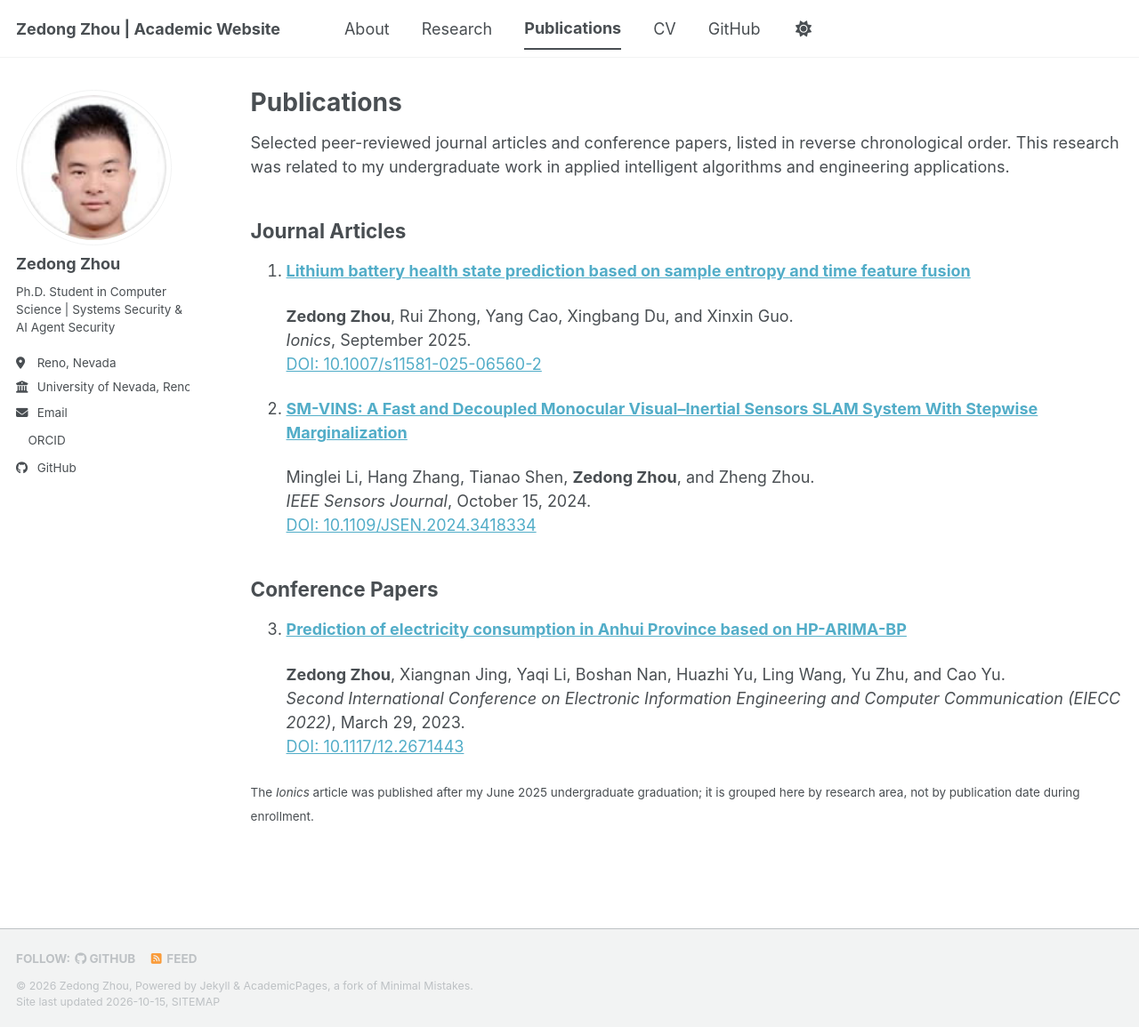
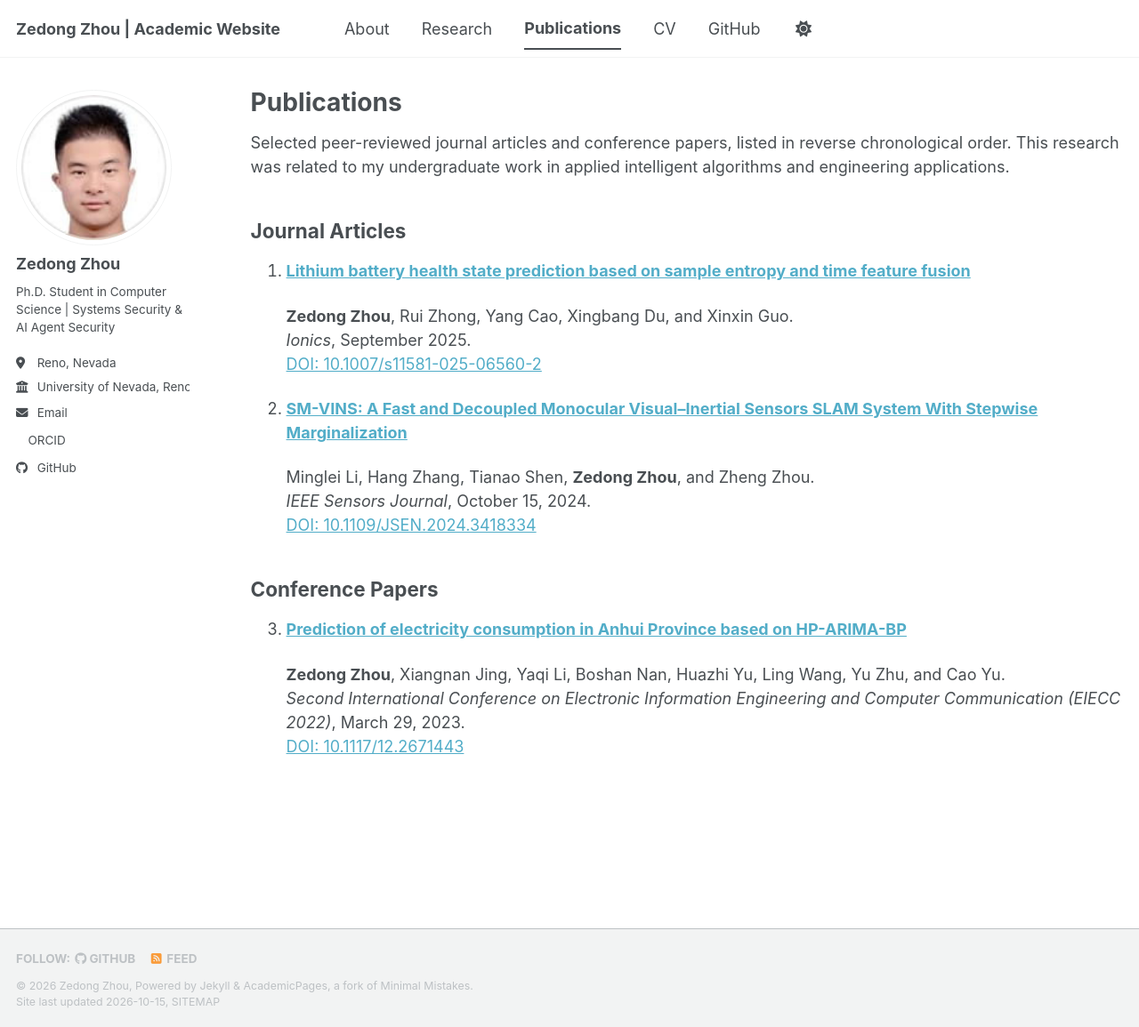
Before and after one commit to 2350082187zhou-ux/2350082187zhou-ux.github.io, a Jekyll site: the page built from _pages/publications.html, in a window 1280 px wide and 1155 px high. Shown: the whole window at 89% size. Built offline with Jekyll 4.4.1, drawn with Linux system fonts in a browser that asks for light colours; a style sheet for code colours, icons or effects is not loaded.

Commit message:
Remove undergraduate graduation publication note

```diff
--- a/_pages/publications.html
+++ b/_pages/publications.html
@@ -32,5 +32,3 @@ author_profile: true
     <a href="https://doi.org/10.1117/12.2671443">DOI: 10.1117/12.2671443</a></p>
   </li>
 </ol>
-
-<p><small>The <em>Ionics</em> article was published after my June 2025 undergraduate graduation; it is grouped here by research area, not by publication date during enrollment.</small></p>
```
